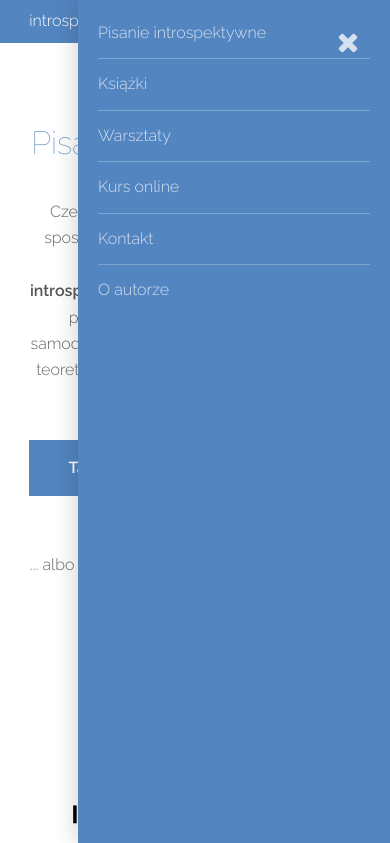
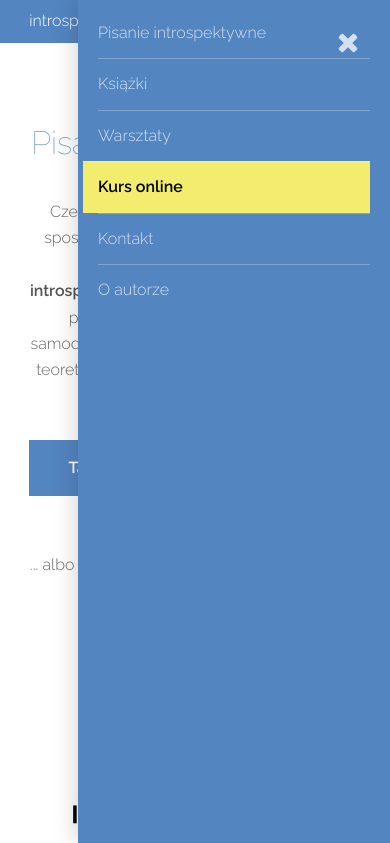
Before and after one commit to vysogot/introspekcja, a PHP site: page / in a window 390 px wide, after a click that opens the changed part. Shown: the top 843 px of the page. Run offline with PHP 8.4, Linux system fonts and the light colour scheme; some libraries are stand-ins or nearby versions.

Commit message:
mobile menu with yellow

```diff
--- a/assets/css/main.css
+++ b/assets/css/main.css
@@ -3139,6 +3139,15 @@
 	.image img { display: inline; }
         .biggerMargin { margin: 3.5em 0; }
 	.attention { background-color: #8789C0; height: 43px;}
+
+	#navPanel a.coming-soon {
+		background-color: #F2ED6F;
+		color: black!important;
+		font-weight: bold;
+		padding-left: 15px;
+		margin-left: -15px;
+	}
+
 	nav a.coming-soon {
             background-color: #F2ED6F;
 	    color: black!important;
--- a/index.html
+++ b/index.html
@@ -316,8 +316,8 @@
             <div class="content">
                 <div class="row">
                   <div class="3u 12u(small)">
-                    <div class="image fit">
-                        <a target="_blank" href="/foto/kuba.jpg" class="modal-link"><img src="/foto/kuba-small.jpg" alt="Jakub Godawa" class="border" /></a>
+                    <div class="image fit align-center">
+                        <a target="_blank" href="/foto/kuba.jpg"><img src="/foto/kuba-small.jpg" alt="Jakub Godawa" class="border" /></a>
                     </div>
                   </div>
                   <div class="9u 12u$(small)">
```
